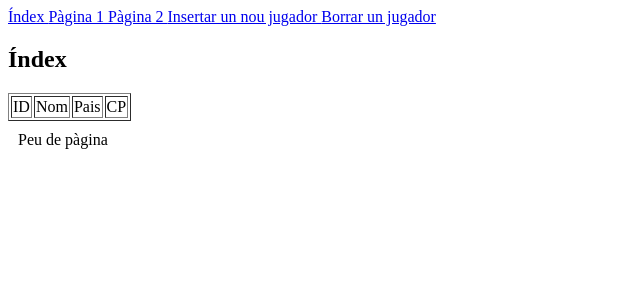
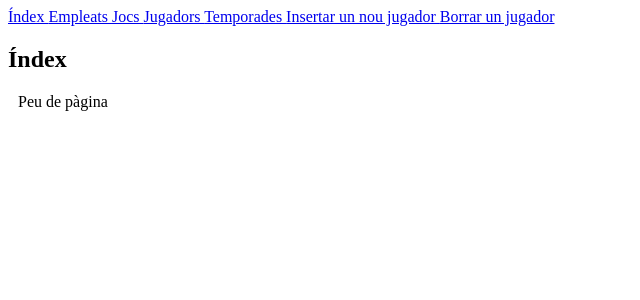
Before and after one commit to agabt/El-Juego-Del-Calamar, a PHP site: page / in a window 1280 px wide. Shown: the top 300 px of the page, without its empty margins (0-640 px from the left). Run offline with PHP 8.4, Linux system fonts and the light colour scheme; data that the repository does not hold is empty.

Commit message:
Vàries pàgines
He creat vàries pàgines amb taules.

```diff
--- a/pagina1.php
+++ b/empleats.php
@@ -6,7 +6,7 @@
 <body>
     <?php include "includes/header.php" ?>
     <section>
-        <h1>Pàgina 1 CANVI</h1>
+        <h1>Empleats</h1>
     </section>
     <?php include "includes/footer.php" ?>
 </body>
--- a/includes/head.php
+++ b/includes/head.php
@@ -3,7 +3,7 @@ require "includes/database.php";
 ?>
 <head>
     <meta charset="utf-8" />
-    <title>Index</title>
+    <title>El Juego Del Calamar</title>
     <meta content="width=device-width, initial-scale=1.0, maximum-scale=1.0, user-scalable=no" name="viewport" />
     <meta content="" name="descripcio" />
     <meta content="" name="autor" />
--- a/includes/header.php
+++ b/includes/header.php
@@ -1,7 +1,9 @@
 <header>
     <a href="index.php"> Índex </a>
-    <a href="pagina1.php"> Pàgina 1 </a>
-    <a href="pagina2.php"> Pàgina 2 </a>
+    <a href="empleats.php"> Empleats </a>
+    <a href="jocs.php"> Jocs </a>
+    <a href="jugadors.php"> Jugadors </a>
+    <a href="temporades.php"> Temporades </a>
     <a href="insertar un nou jugador.php"> Insertar un nou jugador </a>
     <a href="borrar jugador.php"> Borrar un jugador </a>
 </header>
--- a/index.php
+++ b/index.php
@@ -9,29 +9,7 @@
     <section>
         <h1>Índex</h1>
     </section>
-    <section>
-        <table border="1">
-            <thead>
-                <tr>
-                    <td>ID</td>
-                    <td>Nom</td>
-                    <td>Pais</td>
-                    <td>CP</td>
-                </tr>
-                <?php
-                $query = "SELECT * FROM Client";
-                $result = mysqli_query($dbh, $query);
-                while ($row = mysqli_fetch_assoc($result)) {
-                    echo "<tr>
-                            <td>" . $row['ID'] . "</td>
-                            <td>" . $row['Nom'] . "</td>
-                            <td>" . $row['Pais'] . "</td>
-                            <td>" . $row['CP'] . "</td>
-                            </tr>";
-                } ?>
-            </thead>
-        </table>
-    </section>
+
 
     <?php include "includes/footer.php" ?>
 
```
Also changed, not shown: jugadors.php (added, +37 -0 lines), pagina2.php (deleted, +0 -14 lines), jocs.php (added), temporades.php (added).
